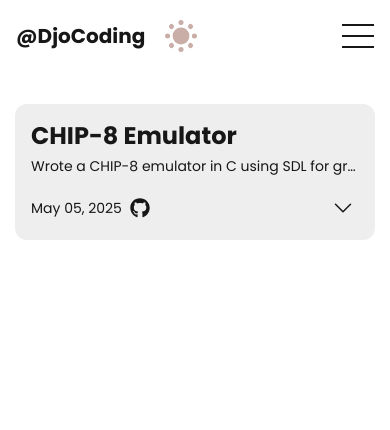
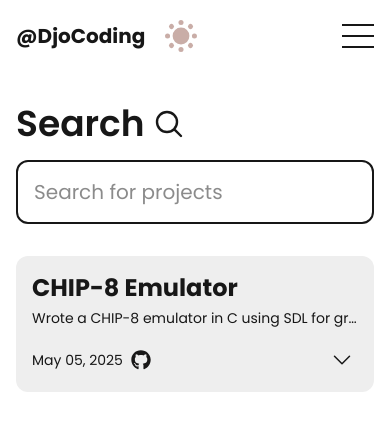
Before and after one commit to DjoCoding/Blog, a Next.js app: page /projects in a window 390 px wide. Shown: the top 430 px of the page. Built offline with nearby package versions, Linux system fonts and the light colour scheme.

Commit message:
search functionality added to the application in the projects pages

```diff
--- a/src/app/layout.tsx
+++ b/src/app/layout.tsx
@@ -26,7 +26,9 @@ export default function RootLayout({
     <html lang="en" className={poppins.variable}>
       <body className="flex flex-col min-h-screen mb-8 overflow-x-hidden max-w-lvw">
         <NavBar />
-        {children}
+        <div className="w-full grow flex lg:mt-8 py-8">
+          {children}
+        </div>
       </body>
     </html>
   );
--- a/src/app/page.tsx
+++ b/src/app/page.tsx
@@ -1,17 +1,23 @@
+import { Metadata } from "next";
+
 import Projects from "@/components/Projects";
 import Welcome from "@/components/Welcome";
-import { Metadata } from "next";
 
 export const metadata: Metadata = {
   title: "Home",
 };
 
-export default function Home() {
+export default async function Home() {
   return (
     <main className="flex w-full grow">
-      <div className="max-w-[768px] w-full mx-auto">
+      <div className="max-w-[768px] w-full mx-auto flex flex-col gap-8">
         <Welcome />
-        <Projects />
+        <div className="w-full grow flex flex-col gap-6 px-4 lg:px-0">
+          <h1 className="theme-animate text-foreground capitalize text-4xl font-bold">
+            latest projects
+          </h1>
+          <Projects latest={{ count: 5 }} />
+        </div>
       </div>
     </main>
   );
--- a/src/app/projects/page.tsx
+++ b/src/app/projects/page.tsx
@@ -1,14 +1,25 @@
 import { Metadata } from "next";
 import Projects from "@/components/Projects";
+import SearchBar from "@/components/SearchBar";
 
 export const metadata: Metadata = {
   title: "Projects",
 };
 
-export default function ProjectsPage() {
+interface ProjectsPageProps {
+  searchParams: Promise<{
+    name: string | undefined;
+  }>;
+}
+
+export default async function ProjectsPage({
+  searchParams,
+}: ProjectsPageProps) {
+  const name = (await searchParams).name;
   return (
-    <div className="flex grow mx-auto w-full max-w-[768px] mt-8">
-      <Projects />
+    <div className="px-4 flex grow mx-auto w-full max-w-[768px] flex-col gap-8">
+      <SearchBar />
+      <Projects name={name} />
     </div>
   );
 }
--- a/src/components/Project.tsx
+++ b/src/components/Project.tsx
@@ -17,7 +17,7 @@ export default function Project({ project }: ProjectProps) {
 
   return (
     <article
-      className="group w-[calc(100%-30px)] lg:w-full theme-animate px-4 py-4 rounded-xl bg-card flex flex-col gap-1 mx-auto"
+      className="group lg:w-full theme-animate px-4 py-4 rounded-xl bg-card flex flex-col gap-1 mx-auto"
       aria-labelledby={`project-${project.name}`}
     >
       <header className="flex flex-col gap-1">
--- a/src/components/Projects.tsx
+++ b/src/components/Projects.tsx
@@ -1,11 +1,40 @@
+import { IProject } from "@/types";
 import Project from "./Project";
 import { GET as getProjects } from "@/backend/projects";
 
-export default function Projects() {
+interface ProjectsProps {
+  name?: string;
+  latest?: {
+    count: number;
+  };
+}
+
+function getLatestProjects(projects: IProject[], count: number) {
+  return projects
+    .sort((a, b) => {
+      const dates = {
+        a: new Date(a.createdAt),
+        b: new Date(b.createdAt),
+      };
+      return dates.b.getTime() - dates.a.getTime();
+    })
+    .slice(0, count);
+}
+
+export default function Projects({ name, latest }: ProjectsProps) {
   const projects = getProjects();
+  const searchedProjects =
+    latest !== undefined
+      ? getLatestProjects(projects, latest.count)
+      : name === undefined
+      ? projects
+      : projects.filter((project) =>
+          project.name.toLowerCase().includes(name.toLowerCase())
+        );
+
   return (
     <ul className="w-full flex flex-col gap-8 grow">
-      {projects.map((project) => (
+      {searchedProjects.map((project) => (
         <li className="w-full" key={project.description}>
           <Project project={project} />
         </li>
--- /dev/null
+++ b/src/components/SearchBar.tsx
@@ -0,0 +1,53 @@
+"use client";
+
+import { useSearchParams, useRouter } from "next/navigation";
+import { useState } from "react";
+
+export default function SearchBar() {
+  const router = useRouter();
+  const searchParams = useSearchParams();
+  const [query, setQuery] = useState<string>(searchParams.get("name") || "");
+
+  const search = (value: string) => {
+    if (value === "") return router.replace("?");
+    const params = new URLSearchParams({ name: value }).toString();
+    return router.replace(`?${params}`);
+  };
+
+  const handleChange = (e: React.ChangeEvent<HTMLInputElement>) => {
+    const { value } = e.target;
+    setQuery(value);
+    return search(value);
+  };
+
+  return (
+    <div className="w-full flex flex-col gap-4">
+      <div className="theme-animate text-foreground flex gap-2 text-4xl items-center font-semibold">
+        <p>Search</p>
+        <svg
+          xmlns="http://www.w3.org/2000/svg"
+          fill="none"
+          viewBox="0 0 24 24"
+          strokeWidth={1.8}
+          stroke="currentColor"
+          className="size-8"
+        >
+          <path
+            strokeLinecap="round"
+            strokeLinejoin="round"
+            d="m21 21-5.197-5.197m0 0A7.5 7.5 0 1 0 5.196 5.196a7.5 7.5 0 0 0 10.607 10.607Z"
+          />
+        </svg>
+      </div>
+      <div className="theme-animate bg-background flex justify-center items-center w-full border-2 border-foreground rounded-xl">
+        <input
+          type="text"
+          placeholder="Search for projects"
+          className="theme-animate outline-0 text-foreground bg-background w-full text-xl px-4 py-4 rounded-3xl grow"
+          value={query}
+          onChange={handleChange}
+        />
+      </div>
+    </div>
+  );
+}
--- a/src/components/Welcome.tsx
+++ b/src/components/Welcome.tsx
@@ -5,9 +5,9 @@ import Icon from "./Icon";
 
 export default function Welcome() {
   return (
-    <div className="px-4 lg:px-0 py-2 w-full my-16 flex flex-col gap-4">
+    <div className="px-4 lg:px-0 w-full pb-8 flex flex-col gap-4">
       <h1 className="theme-animate text-4xl font-bold text-foreground">
-        Hi there 👻
+        Hi there 😎
       </h1>
       <p className="theme-animate text-lg font-normal text-foreground">
         My name is Djaoued. Welcome to my blog.
```
